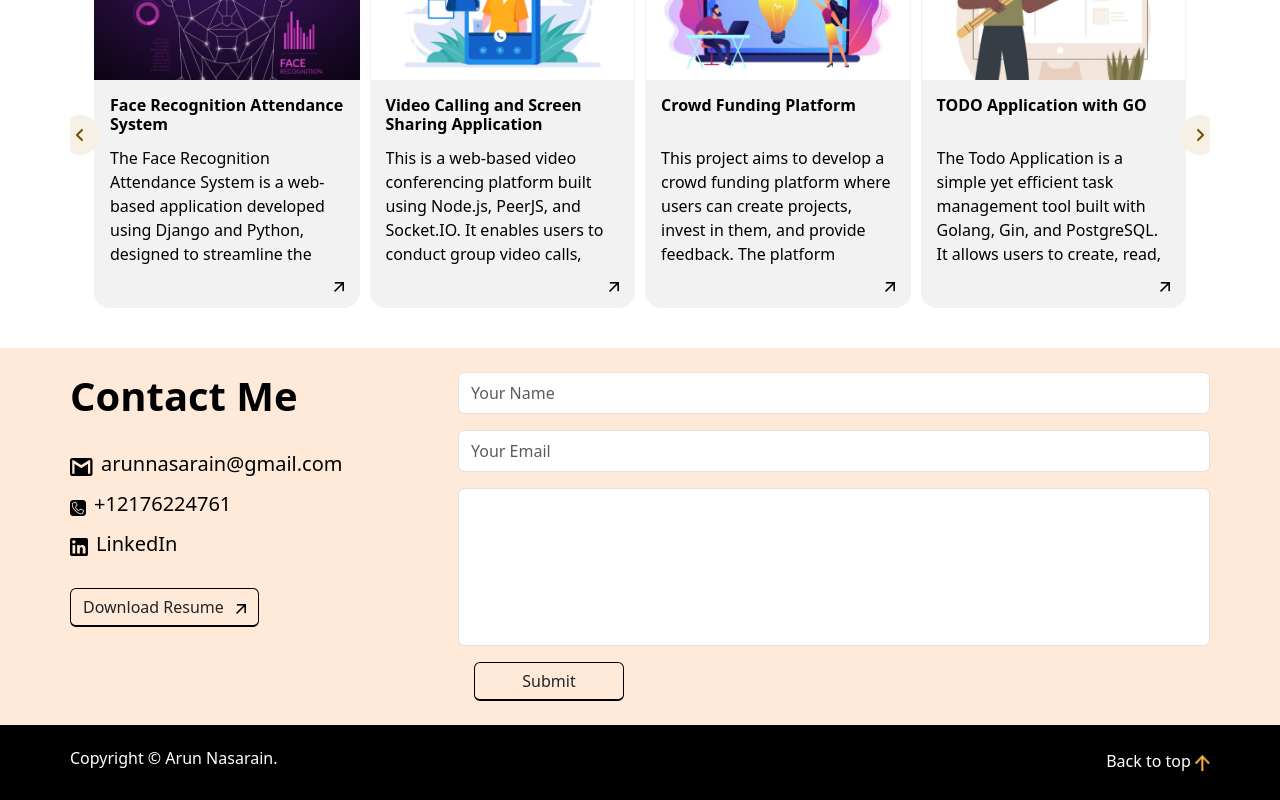
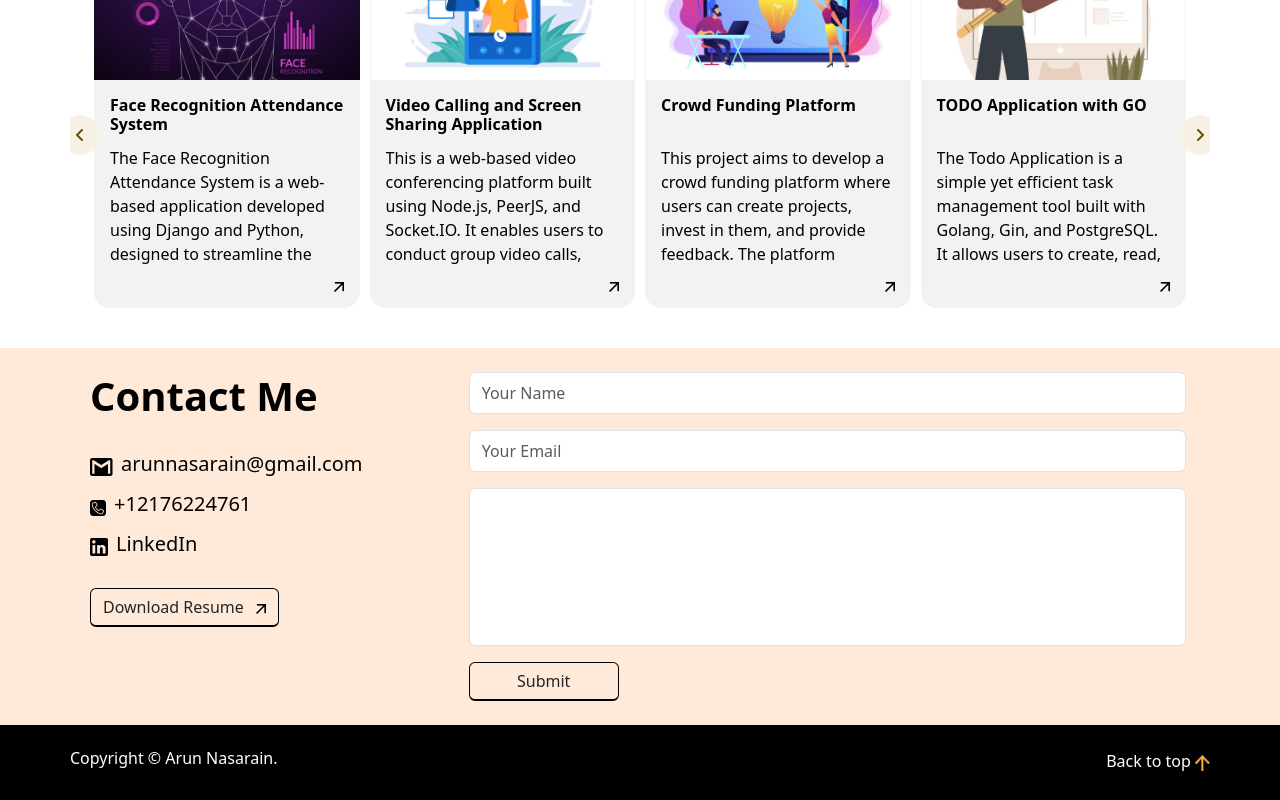
Before and after one commit to chandru1909/portfolio, a React (Vite) app: page / in a window 1280 px wide. Shown: the part 2883-3683 px from the top of the page. Built offline with nearby package versions, Linux system fonts and the light colour scheme; a web font is replaced by a local one.

Commit message:
sizing fix

```diff
--- a/src/components/Profile.jsx
+++ b/src/components/Profile.jsx
@@ -324,8 +324,8 @@ export const Profile = () => {
         </div>
         </section>
         <section id='contact' className='bg-ffead9 py-4'>
-            <div className='container-xl px-xl-0 px-2'>
-                <div className="row">
+            <div className='container-xl px-xl-0 px-4'>
+                <div className="row mx-2">
                     <div className="col-md-4 text-black">
                         <h1 className='fw-bold mb-4'>Contact Me</h1>
                         <h5 className='pt-2'><a href="arunnasarain@gmail.com" className='text-black align-text'><img src={mail} className='me-2 align-text' alt="mail" />arunnasarain@gmail.com</a></h5>
@@ -335,7 +335,7 @@ export const Profile = () => {
                                 <img className="ms-2 u-arrow" src={uparrow} alt="uparrow" />
                             </a>
                     </div>
-                    <div className="col-md-8 mt-md-0 mt-3">
+                    <div className="col-md-8 mt-md-0 mt-4 px-md-3 px-1">
                         <div class="mb-3">
                             <input type="text" class="form-control py-2" id="name" placeholder="Your Name" />
                         </div>
@@ -345,7 +345,7 @@ export const Profile = () => {
                         <div class="mb-3">
                         <textarea class="form-control" id="exampleFormControlTextarea1" rows="6"></textarea>
                         </div>
-                        <button className='btn border-width ms-3 bg-ffead9 work submit' type='submit'>Submit</button>
+                        <button className='btn border-width bg-ffead9 work submit' type='submit'>Submit</button>
                     </div>
                 </div>
             </div>
```
